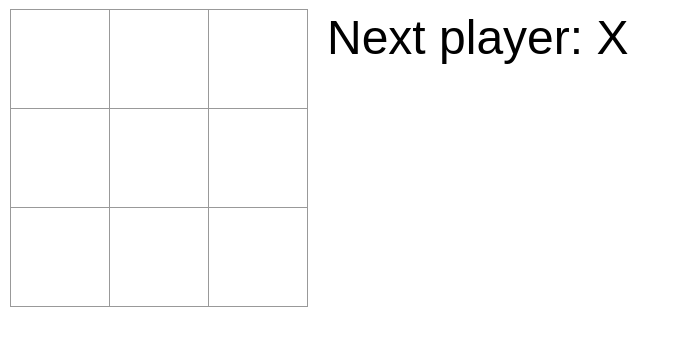
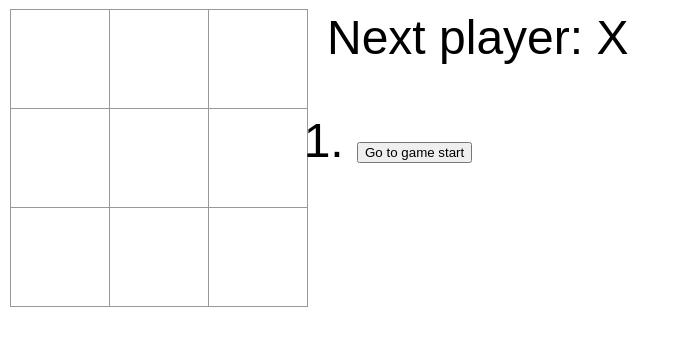
Before and after one commit to seanbabb/tic-tac-toe, a React (Create React App) app: page / in a window 1280 px wide. Shown: the top 346 px of the page, without its empty margins (0-680 px from the left). Built offline with nearby package versions, Linux system fonts and the light colour scheme.

Commit message:
showing the past moves

```diff
--- a/src/App.js
+++ b/src/App.js
@@ -34,6 +34,18 @@ export class App extends Component {
         const history = this.state.history;
         const current = history[history.length -1];
         const winner = calculateWinner(current.squares);
+
+        const moves = history.map((step,move) => {
+            const desc = move ?
+                'Go to move #' + move:
+                'Go to game start';
+            return (
+                <li>
+                    <button onClick={() => this.jumpTo(move)}>{desc}</button>
+                </li>
+            );
+        });
+
         let status;
         if (winner) {
             status = 'Winner: ' + winner;
@@ -51,7 +63,7 @@ export class App extends Component {
                 </div>
                 <div className="game-info">
                     <div>{status }</div>
-                    <ol>{/* TODO */}</ol>
+                    <ol>{moves}</ol>
                 </div>
             </div>
         )
```
